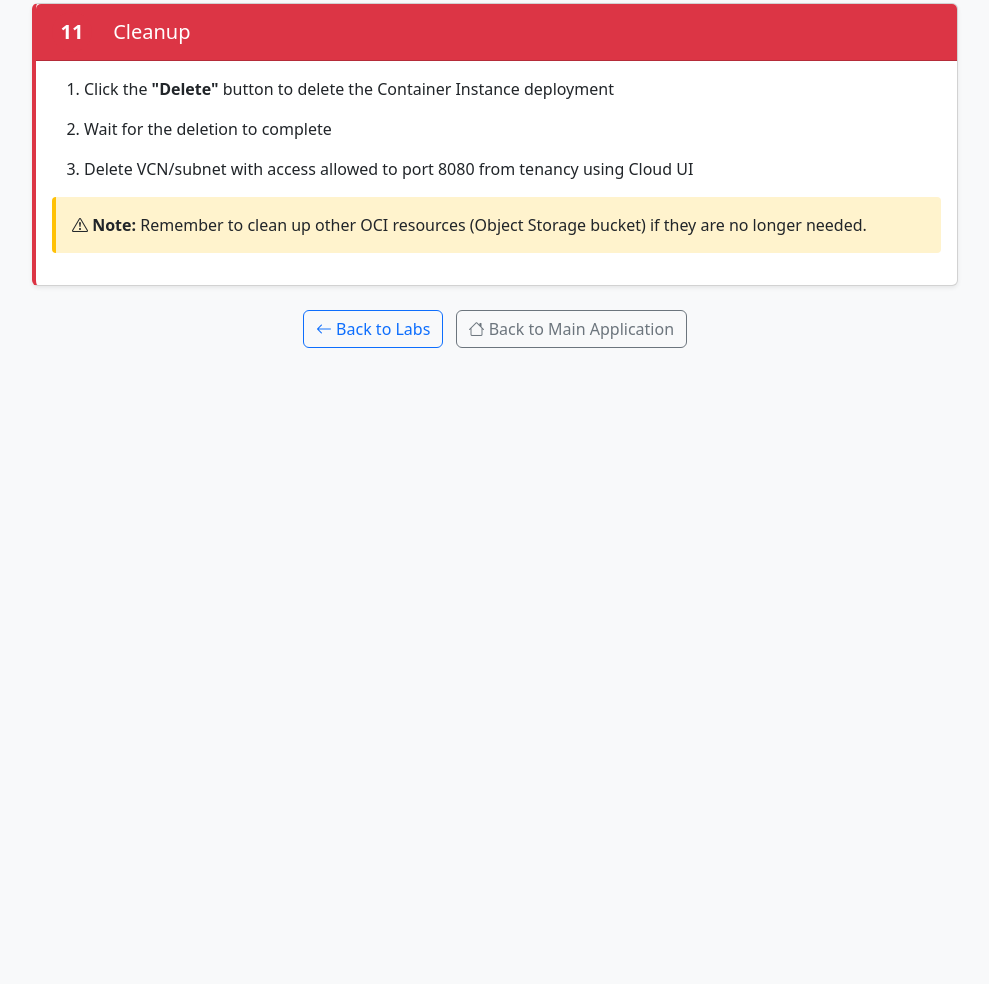
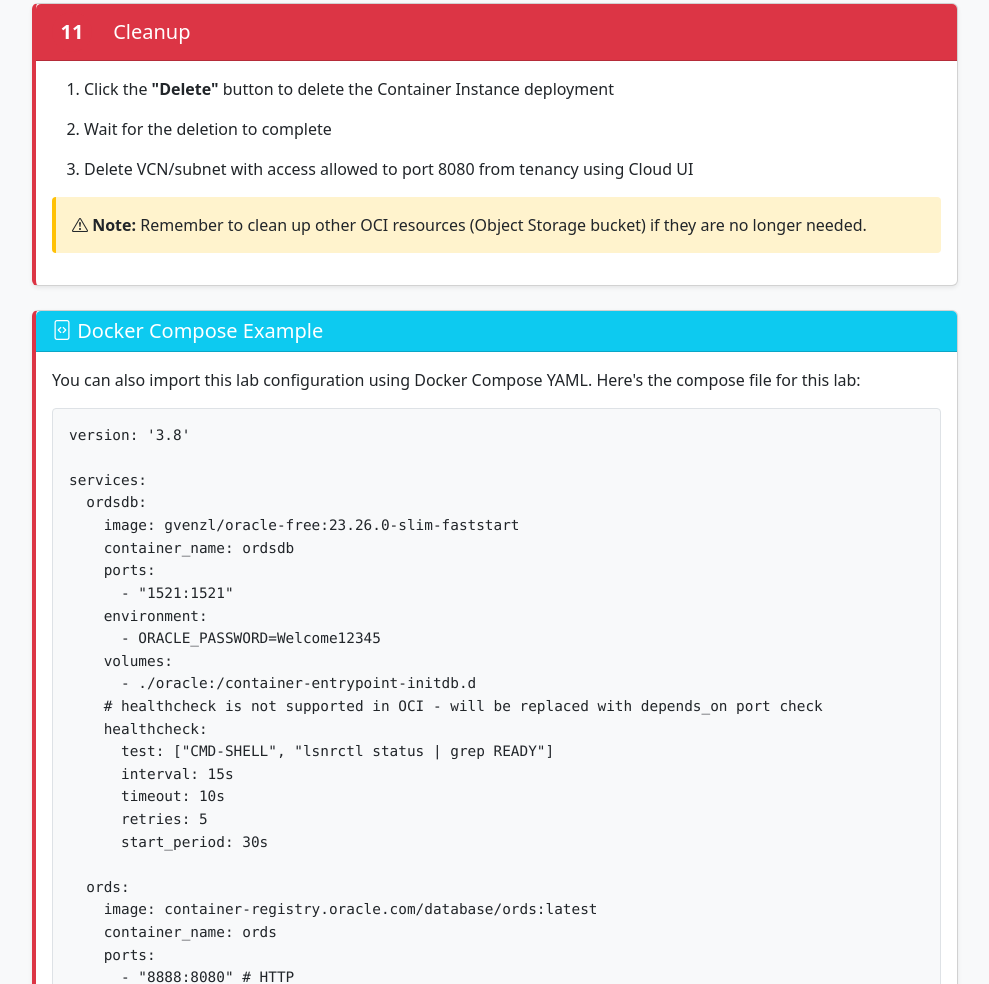
Before and after one commit to mikarinneoracle/ci-compose, a website: page labs/26ai-ords.html in a window 1280 px wide. Shown: the part 6976-7960 px from the top of the page, without its empty margins (145-1134 px from the left). Before the commit the page ends 7380 px from the top, so only its background shows below. Drawn offline with nearby package versions, Linux system fonts and the light colour scheme.

Commit message:
Add Docker Compose import and CI/CD integration documentation
- Update plan document with documentation updates
- Add Docker Compose example to ORDS lab
- Move test-ords-compose.yml to labs/ords-compose.yml
- Add Docker Compose Import section to README
- Add CI/CD Integration section to README with OCI CLI examples
- Add Docker Compose and CI/CD sections to About modal

```diff
--- a/labs/26ai-ords.html
+++ b/labs/26ai-ords.html
@@ -436,6 +436,63 @@ grant connect, resource to testuser;</pre>
                     </div>
                 </div>
 
+                <!-- Docker Compose Example -->
+                <div class="card mb-4 shadow-sm step-card">
+                    <div class="card-header bg-info text-white">
+                        <h5 class="mb-0">
+                            <i class="bi bi-file-code"></i> Docker Compose Example
+                        </h5>
+                    </div>
+                    <div class="card-body">
+                        <p>You can also import this lab configuration using Docker Compose YAML. Here's the compose file for this lab:</p>
+                        <pre class="code-block"><code>version: '3.8'
+
+services:
+  ordsdb:
+    image: gvenzl/oracle-free:23.26.0-slim-faststart
+    container_name: ordsdb
+    ports:
+      - "1521:1521"
+    environment:
+      - ORACLE_PASSWORD=Welcome12345
+    volumes:
+      - ./oracle:/container-entrypoint-initdb.d
+    # healthcheck is not supported in OCI - will be replaced with depends_on port check
+    healthcheck:
+      test: ["CMD-SHELL", "lsnrctl status | grep READY"]
+      interval: 15s
+      timeout: 10s
+      retries: 5
+      start_period: 30s
+
+  ords:
+    image: container-registry.oracle.com/database/ords:latest
+    container_name: ords
+    ports:
+      - "8888:8080" # HTTP
+      - "27017:27017" # MongoDB API
+    environment:
+      - CONN_STRING=jdbc:oracle:thin:@127.0.0.1:1521/freepdb1
+      - ORACLE_PWD=Welcome12345
+    volumes:
+      - ./ords_config:/etc/ords/config
+    depends_on:
+      - ordsdb
+
+  sqlcl:
+    image: container-registry.oracle.com/database/sqlcl:latest
+    container_name: sqlcl
+    depends_on:
+      - ords
+    # Port check (1521) will be automatically added by parser via depends_on
+    command:
+      - bash
+      - -c
+      - echo 'EXECUTE ORDS.ENABLE_SCHEMA;' | sql -s testuser/testpwd@127.0.0.1:1521/freepdb1</code></pre>
+                        <p class="text-muted small">Copy this YAML and use the "Import Compose" feature in CI Compose to quickly set up this lab configuration.</p>
+                    </div>
+                </div>
+
                 <!-- Navigation -->
                 <div class="text-center mt-4 mb-4">
                     <a href="/labs.html" class="btn btn-outline-primary me-2">
```
Also changed, not shown: public/index.html (+40 -0 lines), README.md, labs/ords-compose.yml (renamed from test-ords-compose.yml).
